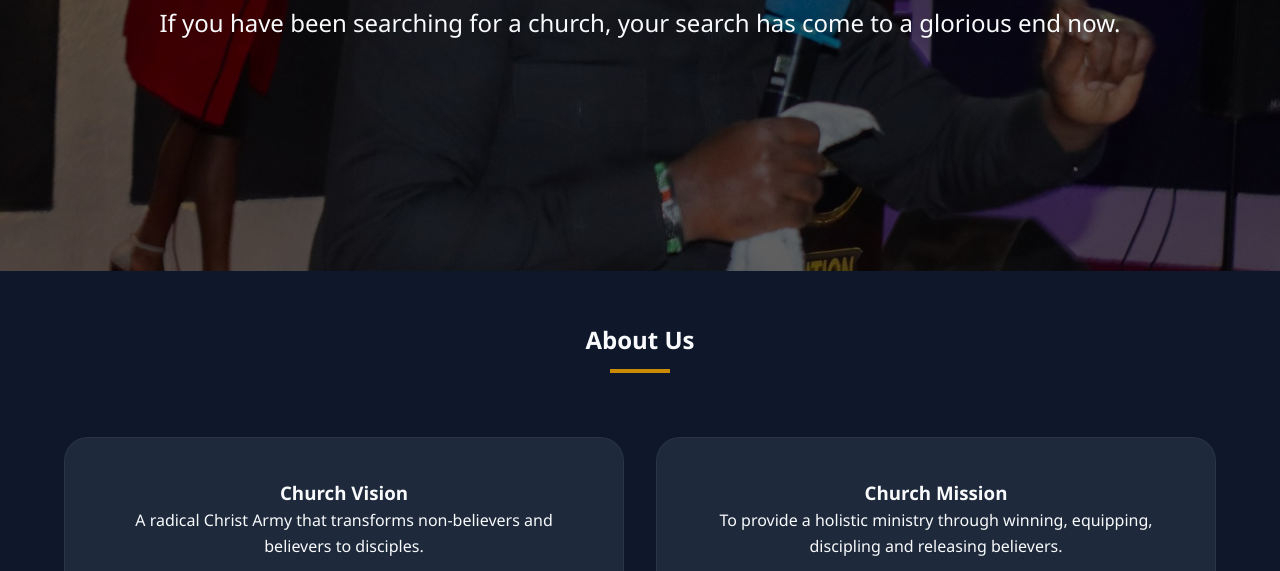
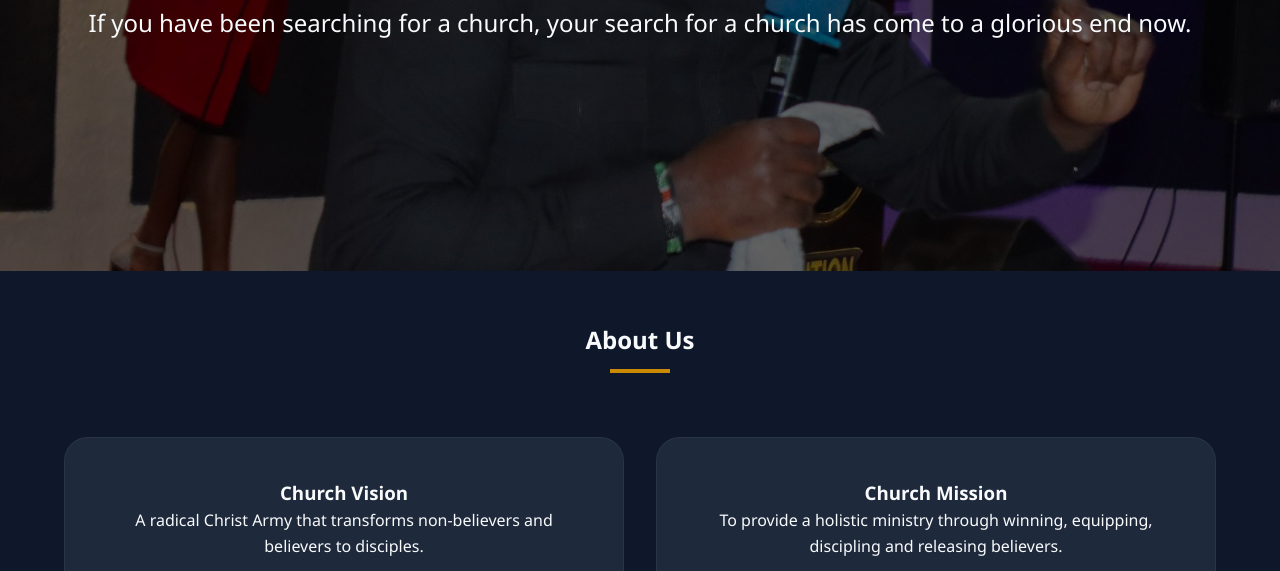
Before and after one commit to M-Lenox/potters-city-church, a plain HTML site: page index.html in a window 1280 px wide. Shown: the part 529-1100 px from the top of the page. Drawn offline with Linux system fonts and the light colour scheme.

Commit message:
Update index.html

```diff
--- a/index.html
+++ b/index.html
@@ -40,7 +40,7 @@
     <div class="hero-text">
         <h1>A SOUL IS A SOUL</h1>
         <h3>Welcome to The Potter's City Church - a house of prayer.</h3>
-        <p>If you have been searching for a church, your search has come to a glorious end now.</p>
+        <p>If you have been searching for a church, your search for a church has come to a glorious end now.</p>
     </div>
 </section>
 
@@ -139,4 +139,5 @@
 
 <script src="script.js"></script>
 </body>
+
 </html>
```
